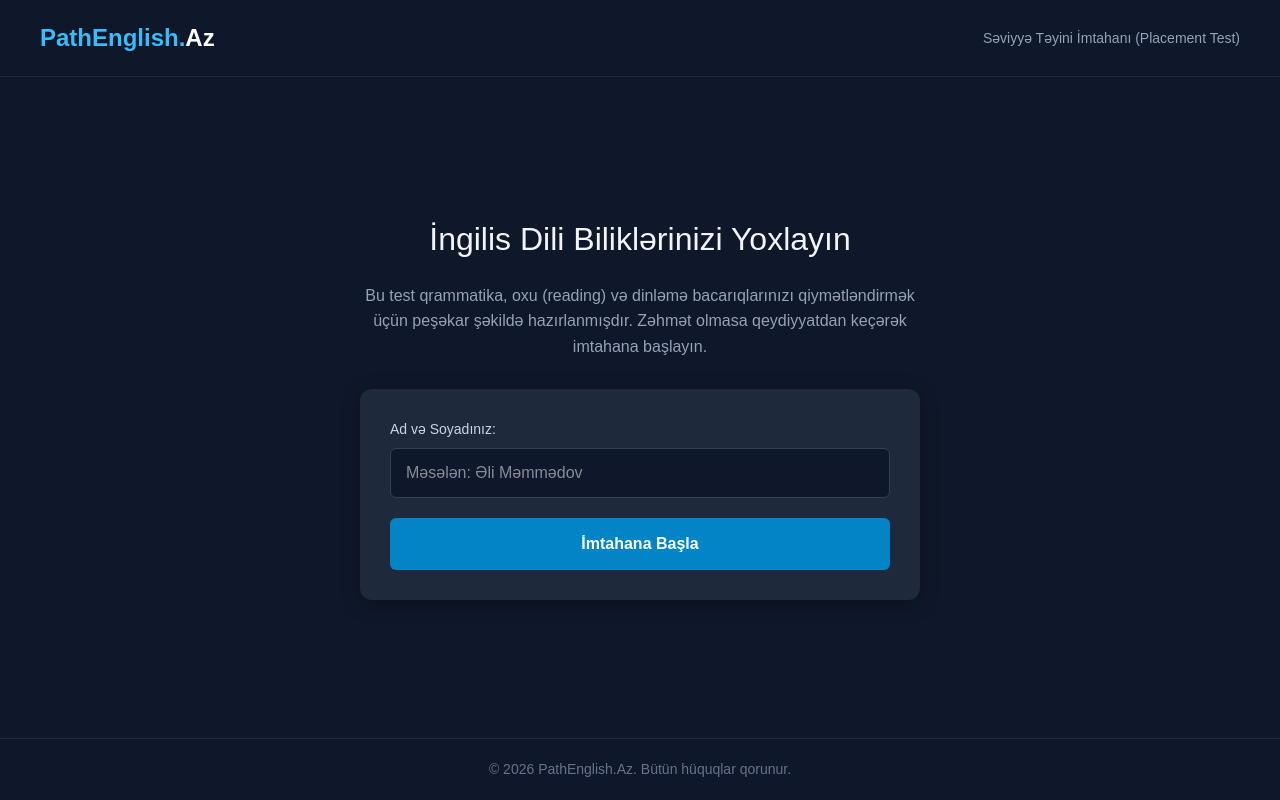
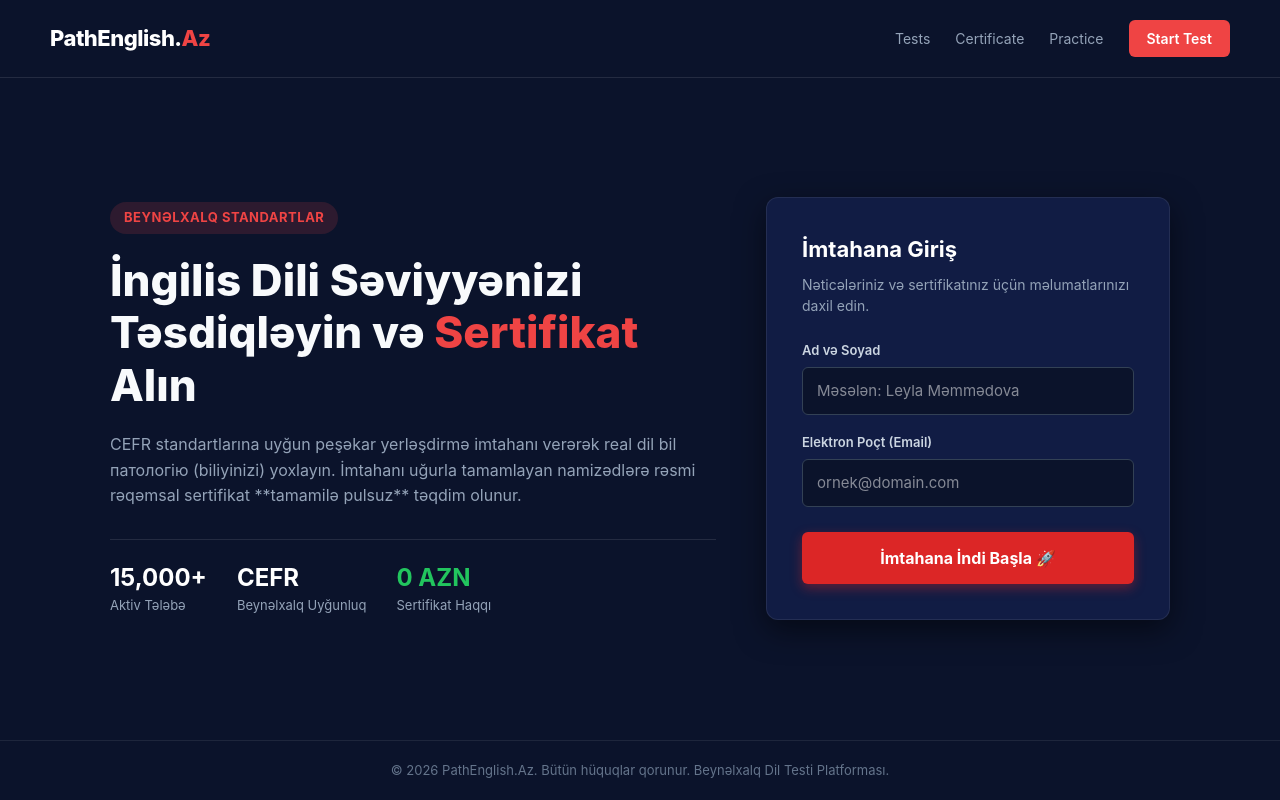
Before and after one commit to CLEVER2010/pathenglish, a Next.js app: page / in a window 1280 px wide. Built offline with nearby package versions, Linux system fonts and the light colour scheme.

Commit message:
Sayt yeniləndi

```diff
--- a/app/page.tsx
+++ b/app/page.tsx
@@ -3,26 +3,28 @@
 import React, { useState } from 'react';
 import { useRouter } from 'next/navigation';
 
-export default function LandingPage() {
+export default function ProfessionalLandingPage() {
     const [name, setName] = useState('');
+    const [email, setEmail] = useState('');
     const router = useRouter();
 
-    const handleStart = (e: React.FormEvent) => {
+    const handleStartTest = (e: React.FormEvent) => {
         e.preventDefault();
-        if (!name.trim()) {
-            alert('Zəhmət olmasa ad və soyadınızı daxil edin.');
+        if (!name.trim() || !email.trim()) {
+            alert('Zəhmət olmasa adınızı və e-poçt ünvanınızı daxil edin.');
             return;
         }
-        // İstifadəçi adını yadda saxlayıb imtahan səhifəsinə keçirik
         localStorage.setItem('userName', name);
-        router.push('/exam/beginner'); // Və ya istədiyin başlanğıc səhifəyə
+        localStorage.setItem('userEmail', email);
+        // Birbaşa imtahan səhifəsinə yönləndirmə (məsələn, qrammatika / səviyyə testinə)
+        router.push('/exam/beginner');
     };
 
     return (
         <div style={{
-            fontFamily: 'Arial, sans-serif',
-            backgroundColor: '#0f172a',
-            color: '#f8fafc',
+            fontFamily: '-apple-system, BlinkMacSystemFont, "Segoe UI", Roboto, Helvetica, Arial, sans-serif',
+            backgroundColor: '#0b132b',
+            color: '#ffffff',
             minHeight: '100vh',
             display: 'flex',
             flexDirection: 'column',
@@ -30,57 +32,147 @@ export default function LandingPage() {
         }}>
             {/* Header */}
             <header style={{
-                padding: '20px 40px',
-                borderBottom: '1px solid #1e293b',
                 display: 'flex',
                 justifyContent: 'space-between',
-                alignItems: 'center'
+                alignItems: 'center',
+                padding: '20px 50px',
+                borderBottom: '1px solid rgba(255, 255, 255, 0.1)',
+                backgroundColor: '#0b132b'
             }}>
-                <div style={{ fontSize: '24px', fontWeight: 'bold', color: '#38bdf8' }}>
-                    PathEnglish.<span style={{ color: '#fff' }}>Az</span>
+                <div style={{ fontSize: '22px', fontWeight: '800', letterSpacing: '-0.5px' }}>
+                    PathEnglish.<span style={{ color: '#ef4444' }}>Az</span>
                 </div>
-                <div style={{ fontSize: '14px', color: '#94a3b8' }}>
-                    Səviyyə Təyini İmtahanı (Placement Test)
+                <div style={{ display: 'flex', gap: '25px', alignItems: 'center', fontSize: '14px', color: '#94a3b8' }}>
+                    <span style={{ cursor: 'pointer' }}>Tests</span>
+                    <span style={{ cursor: 'pointer' }}>Certificate</span>
+                    <span style={{ cursor: 'pointer' }}>Practice</span>
+                    <div style={{
+                        backgroundColor: '#ef4444',
+                        color: 'white',
+                        padding: '8px 18px',
+                        borderRadius: '6px',
+                        fontWeight: '600',
+                        cursor: 'pointer'
+                    }}>
+                        Start Test
+                    </div>
                 </div>
             </header>
 
-            {/* Main Content */}
+            {/* Hero Section */}
             <main style={{
-                maxWidth: '600px',
-                margin: 'auto',
-                padding: '40px 20px',
-                textAlign: 'center'
+                maxWidth: '1100px',
+                margin: '40px auto',
+                padding: '0 20px',
+                display: 'grid',
+                gridTemplateColumns: '1.2fr 0.8fr',
+                gap: '50px',
+                alignItems: 'center'
             }}>
-                <h1 style={{ fontSize: '32px', marginBottom: '20px', color: '#f1f5f9' }}>
-                    İngilis Dili Biliklərinizi Yoxlayın
+                {/* Left Side: Information & Credibility */}
+                <div>
+                    <div style={{
+                        display: 'inline-block',
+                        backgroundColor: 'rgba(239, 68, 68, 0.15)',
+                        color: '#ef4444',
+                        padding: '6px 14px',
+                        borderRadius: '20px',
+                        fontSize: '13px',
+                        fontWeight: '700',
+                        marginBottom: '20px',
+                        letterSpacing: '0.5px'
+                    }}>
+                        BEYNƏLXALQ STANDARTLAR
+                    </div>
+                    <h1 style={{
+                        fontSize: '44px',
+                        lineHeight: '1.2',
+                        fontWeight: '800',
+                        marginBottom: '20px',
+                        color: '#f8fafc'
+                    }}>
+                        İngilis Dili Səviyyənizi Təsdiqləyin və <span style={{ color: '#ef4444' }}>Sertifikat</span> Alın
                     </h1>
-                <p style={{ color: '#94a3b8', lineHeight: '1.6', marginBottom: '30px' }}>
-                    Bu test qrammatika, oxu (reading) və dinləmə bacarıqlarınızı qiymətləndirmək üçün peşəkar şəkildə hazırlanmışdır. Zəhmət olmasa qeydiyyatdan keçərək imtahana başlayın.
+                    <p style={{
+                        color: '#94a3b8',
+                        fontSize: '16px',
+                        lineHeight: '1.6',
+                        marginBottom: '30px'
+                    }}>
+                        CEFR standartlarına uyğun peşəkar yerləşdirmə imtahanı verərək real dil bil патологію (biliyinizi) yoxlayın. İmtahanı uğurla tamamlayan namizədlərə rəsmi rəqəmsal sertifikat **tamamilə pulsuz** təqdim olunur.
                     </p>
 
-                <form onSubmit={handleStart} style={{
-                    background: '#1e293b',
-                    padding: '30px',
+                    <div style={{ display: 'flex', gap: '30px', borderTop: '1px solid rgba(255,255,255,0.1)', paddingTop: '20px' }}>
+                        <div>
+                            <div style={{ fontSize: '24px', fontWeight: '700', color: '#fff' }}>15,000+</div>
+                            <div style={{ fontSize: '13px', color: '#94a3b8' }}>Aktiv Tələbə</div>
+                        </div>
+                        <div>
+                            <div style={{ fontSize: '24px', fontWeight: '700', color: '#fff' }}>CEFR</div>
+                            <div style={{ fontSize: '13px', color: '#94a3b8' }}>Beynəlxalq Uyğunluq</div>
+                        </div>
+                        <div>
+                            <div style={{ fontSize: '24px', fontWeight: '700', color: '#22c55e' }}>0 AZN</div>
+                            <div style={{ fontSize: '13px', color: '#94a3b8' }}>Sertifikat Haqqı</div>
+                        </div>
+                    </div>
+                </div>
+
+                {/* Right Side: Professional Login / Registration Box */}
+                <div style={{
+                    backgroundColor: '#111c44',
+                    padding: '35px',
                     borderRadius: '12px',
-                    boxShadow: '0 4px 20px rgba(0,0,0,0.3)'
+                    boxShadow: '0 10px 30px rgba(0,0,0,0.5)',
+                    border: '1px solid rgba(255, 255, 255, 0.08)'
                 }}>
-                    <div style={{ marginBottom: '20px', textAlign: 'left' }}>
-                        <label style={{ display: 'block', marginBottom: '8px', fontSize: '14px', color: '#cbd5e1' }}>
-                            Ad və Soyadınız:
+                    <h3 style={{ fontSize: '22px', fontWeight: '700', marginBottom: '8px', color: '#fff' }}>
+                        İmtahana Giriş
+                    </h3>
+                    <p style={{ fontSize: '14px', color: '#94a3b8', marginBottom: '25px' }}>
+                        Nəticələriniz və sertifikatınız üçün məlumatlarınızı daxil edin.
+                    </p>
+
+                    <form onSubmit={handleStartTest}>
+                        <div style={{ marginBottom: '18px' }}>
+                            <label style={{ display: 'block', fontSize: '13px', color: '#cbd5e1', marginBottom: '6px', fontWeight: '600' }}>
+                                Ad və Soyad
                             </label>
                             <input
                                 type="text"
                                 value={name}
                                 onChange={(e) => setName(e.target.value)}
-                            placeholder="Məsələn: Əli Məmmədov"
+                                placeholder="Məsələn: Leyla Məmmədova"
                                 style={{
                                     width: '100%',
-                                padding: '12px 15px',
+                                    padding: '12px 14px',
+                                    backgroundColor: '#0b132b',
+                                    border: '1px solid #334155',
                                     borderRadius: '6px',
+                                    color: '#fff',
+                                    fontSize: '15px',
+                                    outline: 'none'
+                                }}
+                            />
+                        </div>
+
+                        <div style={{ marginBottom: '25px' }}>
+                            <label style={{ display: 'block', fontSize: '13px', color: '#cbd5e1', marginBottom: '6px', fontWeight: '600' }}>
+                                Elektron Poçt (Email)
+                            </label>
+                            <input
+                                type="email"
+                                value={email}
+                                onChange={(e) => setEmail(e.target.value)}
+                                placeholder="ornek@domain.com"
+                                style={{
+                                    width: '100%',
+                                    padding: '12px 14px',
+                                    backgroundColor: '#0b132b',
                                     border: '1px solid #334155',
-                                backgroundColor: '#0f172a',
+                                    borderRadius: '6px',
                                     color: '#fff',
-                                fontSize: '16px',
+                                    fontSize: '15px',
                                     outline: 'none'
                                 }}
                             />
@@ -91,30 +183,32 @@ export default function LandingPage() {
                             style={{
                                 width: '100%',
                                 padding: '14px',
-                            backgroundColor: '#0284c7',
+                                backgroundColor: '#dc2626',
                                 color: 'white',
                                 border: 'none',
                                 borderRadius: '6px',
                                 fontSize: '16px',
-                            fontWeight: 'bold',
+                                fontWeight: '700',
                                 cursor: 'pointer',
-                            transition: 'background 0.2s'
+                                transition: 'background 0.2s',
+                                boxShadow: '0 4px 12px rgba(220, 38, 38, 0.4)'
                             }}
                         >
-                        İmtahana Başla
+                            İmtahana İndi Başla 🚀
                         </button>
                     </form>
+                </div>
             </main>
 
             {/* Footer */}
             <footer style={{
+                textAlign: 'center',
                 padding: '20px',
-                textAlign: 'center',
-                borderTop: '1px solid #1e293b',
+                borderTop: '1px solid rgba(255, 255, 255, 0.08)',
                 color: '#64748b',
-                fontSize: '14px'
+                fontSize: '13px'
             }}>
-                &copy; 2026 PathEnglish.Az. Bütün hüquqlar qorunur.
+                &copy; 2026 PathEnglish.Az. Bütün hüquqlar qorunur. Beynəlxalq Dil Testi Platforması.
             </footer>
         </div>
     );
```
Also changed, not shown: app/reading/[level]/page.tsx (+211 -70 lines). Lines whose indentation alone changed are shown as unchanged.
